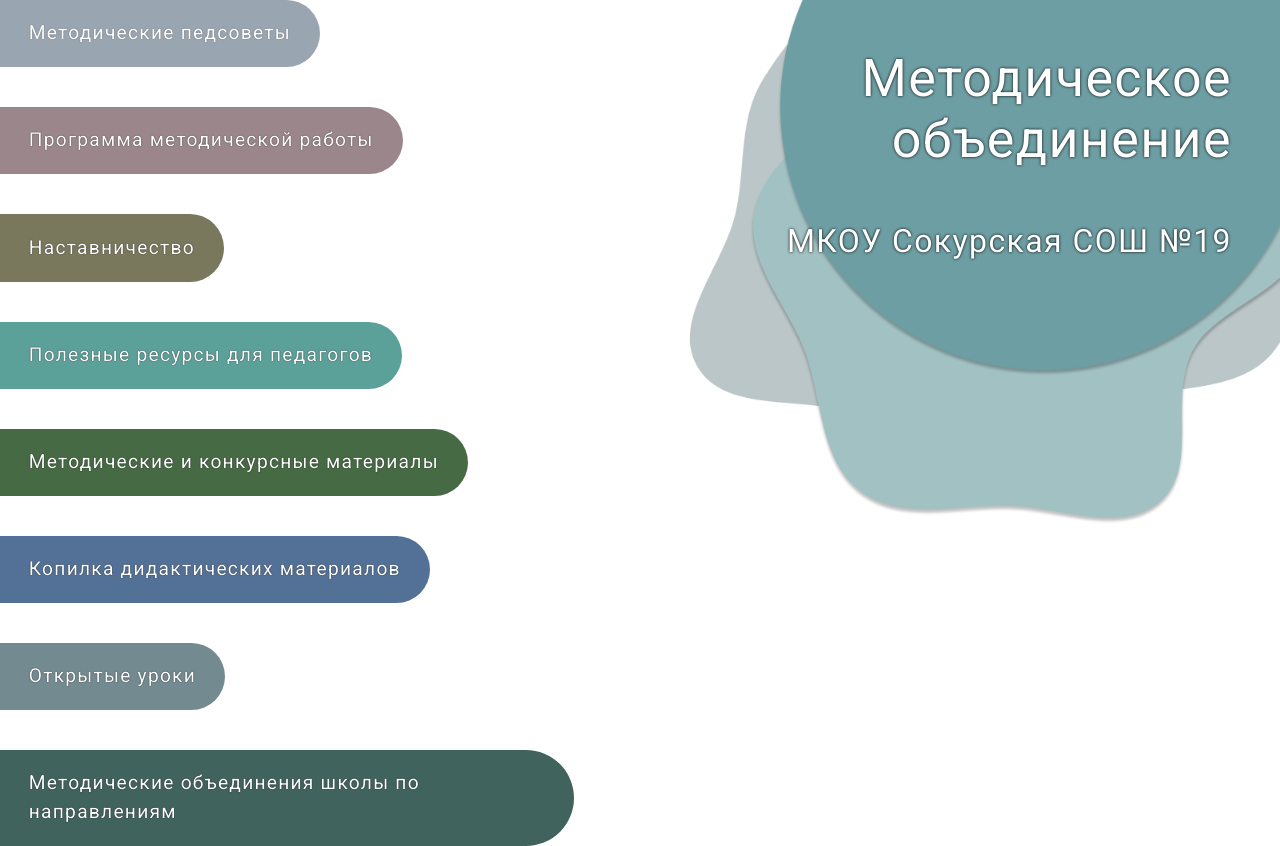
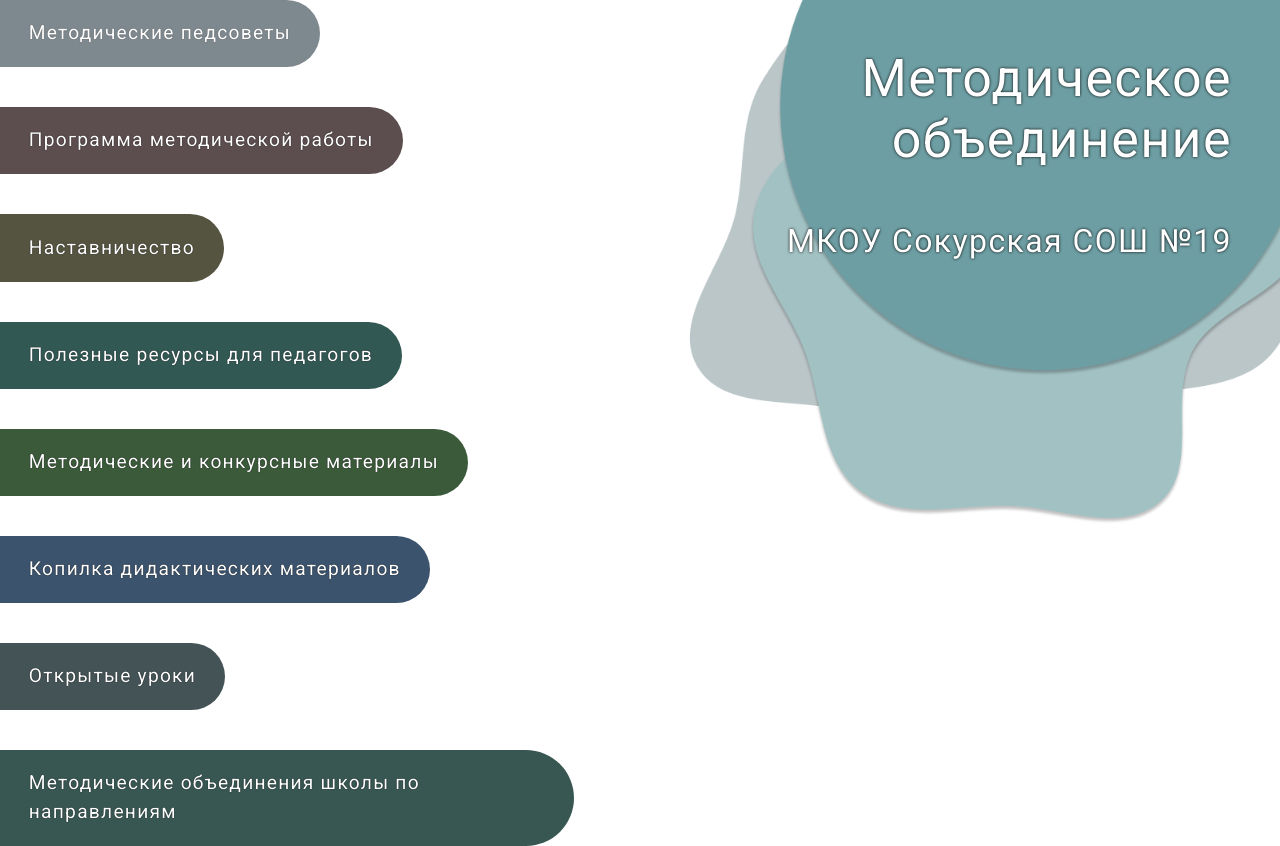
Before and after one commit to Umlen/school-website, a React (Create React App) app: page / in a window 1280 px wide. Built offline with nearby package versions, Linux system fonts and the light colour scheme.

Commit message:
new colors

```diff
--- a/src/data/colors.ts
+++ b/src/data/colors.ts
@@ -1,10 +1,10 @@
 export const colors = [
-  '#6E7F91',
-  '#9B878B',
-  '#79785C',
-  '#5BA199',
-  '#466A44',
-  '#537197',
-  '#738A90',
-  '#41635E',
+  '#485760',
+  '#5C4D4F',
+  '#545440',
+  '#325854',
+  '#3B5A3A',
+  '#3C536D',
+  '#435356',
+  '#385752',
 ];
```
